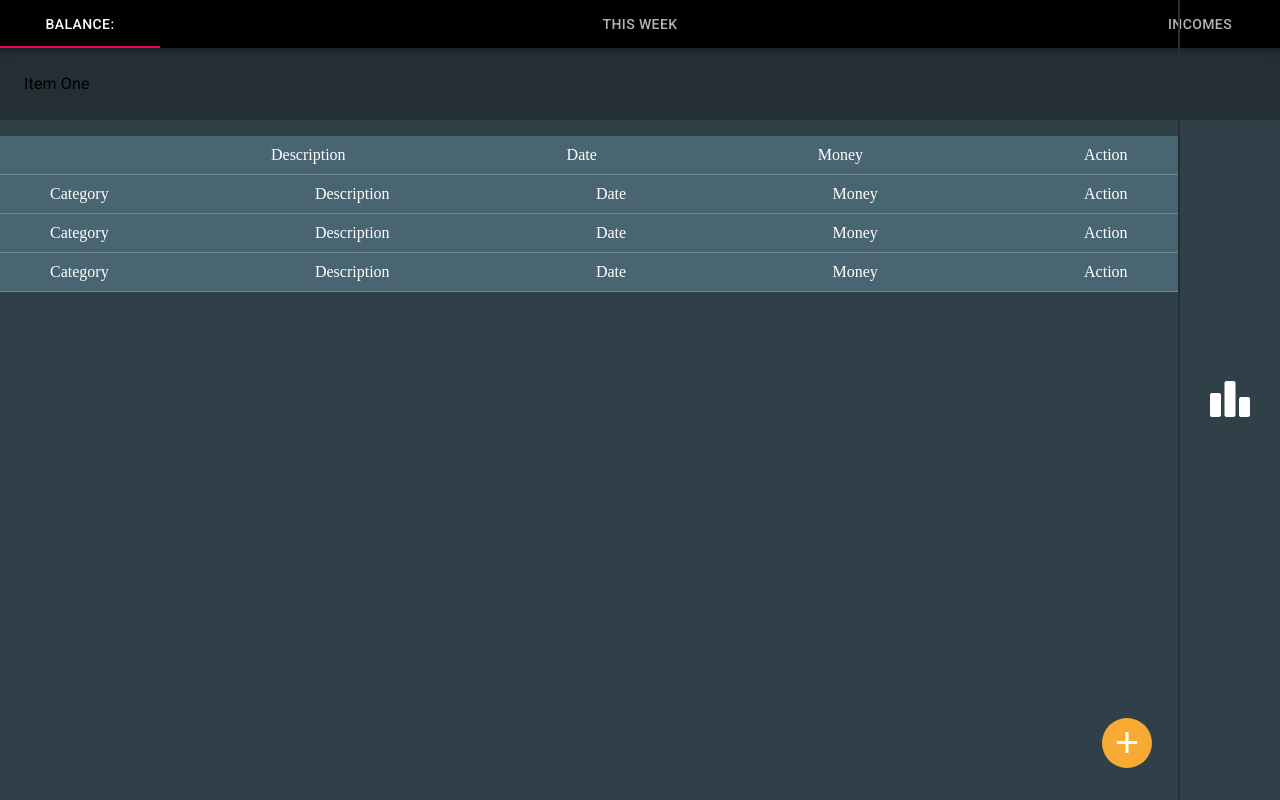
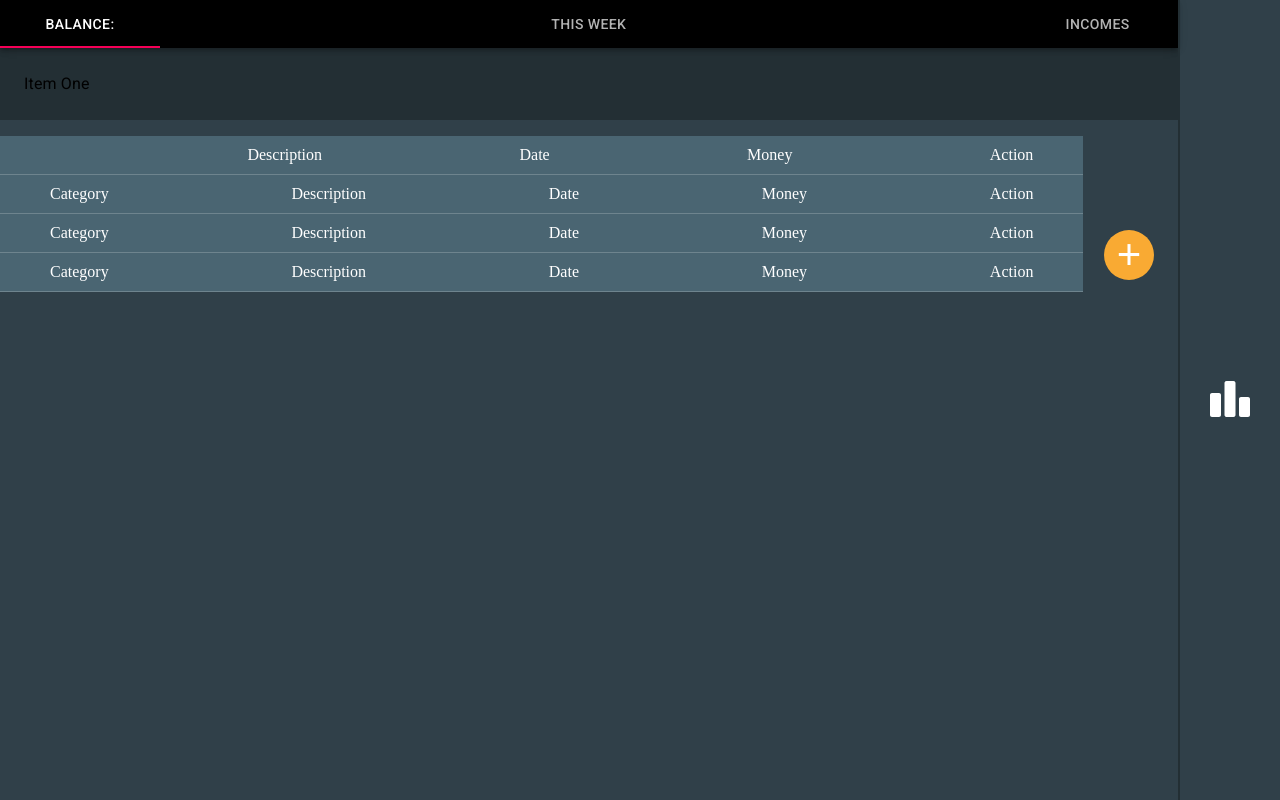
Before and after one commit to SergiyGurshal/cursor_poject, a React (Create React App) app in the folder cursor-project/: page / in a window 1280 px wide. Built offline with nearby package versions, Linux system fonts and the light colour scheme.

Commit message:
fixes to marge

```diff
--- a/cursor-project/src/App.js
+++ b/cursor-project/src/App.js
@@ -1,14 +1,12 @@
 import './App.css'
-import { BrowserRouter as Router, Link, Route } from 'react-router-dom'
+import { BrowserRouter as Router, Route } from 'react-router-dom'
 
 import Home from './home/Home'
 import Chart from './charts/Charts'
-import TabPanel from './TabPanel'
 
 const App = () => {
   return (
     <div className="App">
-      <TabPanel />
       <Router>
         <Route path="/" component={Home} exact={true} />
         <Route path="/charts" component={Chart} />
--- a/cursor-project/src/charts/Charts.css
+++ b/cursor-project/src/charts/Charts.css
@@ -15,5 +15,5 @@
 }
 
 .mainCharts {
-  margin-left: 8%;
+  margin-left: 10%;
 }
--- a/cursor-project/src/charts/Charts.js
+++ b/cursor-project/src/charts/Charts.js
@@ -4,9 +4,9 @@ import ChartBar from './bar-chart/bar-chart'
 
 import './Charts.css'
 
-import { BrowserRouter as Router, Link, Route } from 'react-router-dom'
+import { Link } from 'react-router-dom'
 
-export default () => {
+const Charts = () => {
   return (
     <div>
       {/* контейнер з основними компонентами */}
@@ -17,9 +17,11 @@ export default () => {
       {/* лінка на головну сторінку */}
       <Link to="/">
         <button className="navBtnHome">
-          <img src={homeIcon} />
+          <img src={homeIcon} alt="ChartsIcon" />
         </button>
       </Link>
     </div>
   )
 }
+
+export default Charts
--- a/cursor-project/src/home/Home.css
+++ b/cursor-project/src/home/Home.css
@@ -20,12 +20,7 @@ body {
   background-color: #4a6572;
 }
 
-.mainHome {
-  margin-right: 8%;
-  position: relative;
-}
-
-.addBtn{
+.addBtn {
   width: 50px;
   height: 50px;
   background-color: #f9aa33;
@@ -34,8 +29,13 @@ body {
   border-radius: 50%;
   border: none;
   position: absolute;
-  right: 10%;
+  right: 2%;
   bottom: 4%;
   outline: transparent;
   cursor: pointer;
 }
+
+.mainHome {
+  position: relative;
+  margin-right: 8%;
+}
--- a/cursor-project/src/home/Home.js
+++ b/cursor-project/src/home/Home.js
@@ -1,13 +1,13 @@
 import React from 'react'
 import chartsIcon from '../imgs/charts_icon.svg'
 
-import { BrowserRouter as Router, Link, Route } from 'react-router-dom'
+import { Link } from 'react-router-dom'
 
 import './Home.css'
 
 import { Table } from '../table/Table'
 import Modal from '../modal/Modal'
-import { render } from '@testing-library/react'
+import TabPanel from '../tabs/TabPanel'
 
 class Home extends React.Component {
   constructor(props) {
@@ -22,15 +22,20 @@ class Home extends React.Component {
   render() {
     return (
       <div>
-        <Table />
-        <Modal showModal={this.state.showModal} />
-        <button type="button" className="addBtn" onClick={() => this.modalShowHandler()}>
-          +
-        </button>
+        {/* контейнер з основними компонентами */}
+        <div className="mainHome">
+          <TabPanel />
+          <Table />
+          <Modal showModal={this.state.showModal} />
+          <button type="button" className="addBtn" onClick={() => this.modalShowHandler()}>
+            +
+          </button>
+        </div>
+
         {/* лінка на сторінку графіків*/}
         <Link to="/charts">
           <button className="navBtnCharts">
-            <img src={chartsIcon} />
+            <img src={chartsIcon} alt="Home icon" />
           </button>
         </Link>
       </div>
```
Also changed, not shown: cursor-project/src/table/Table.js (+3 -4 lines), cursor-project/src/tabs/TabPanel.jsx (renamed from cursor-project/src/TabPanel.jsx, +22 -25 lines), cursor-project/src/tabs/StylesTab.css (line endings or trailing spaces), 2 other files (tests, documents, lock files or other folders).
